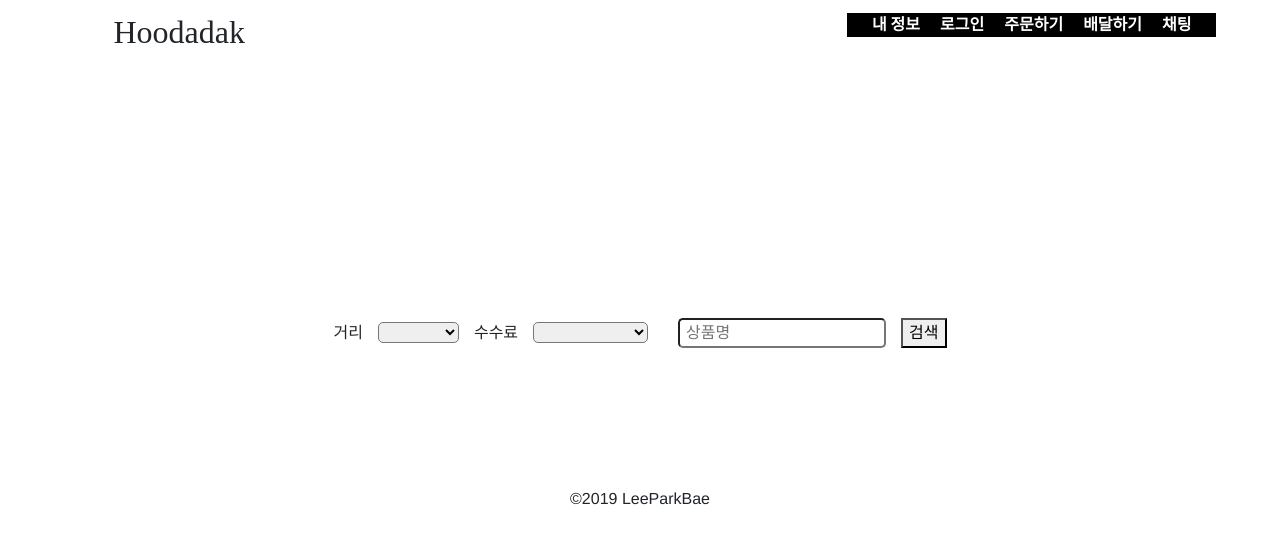
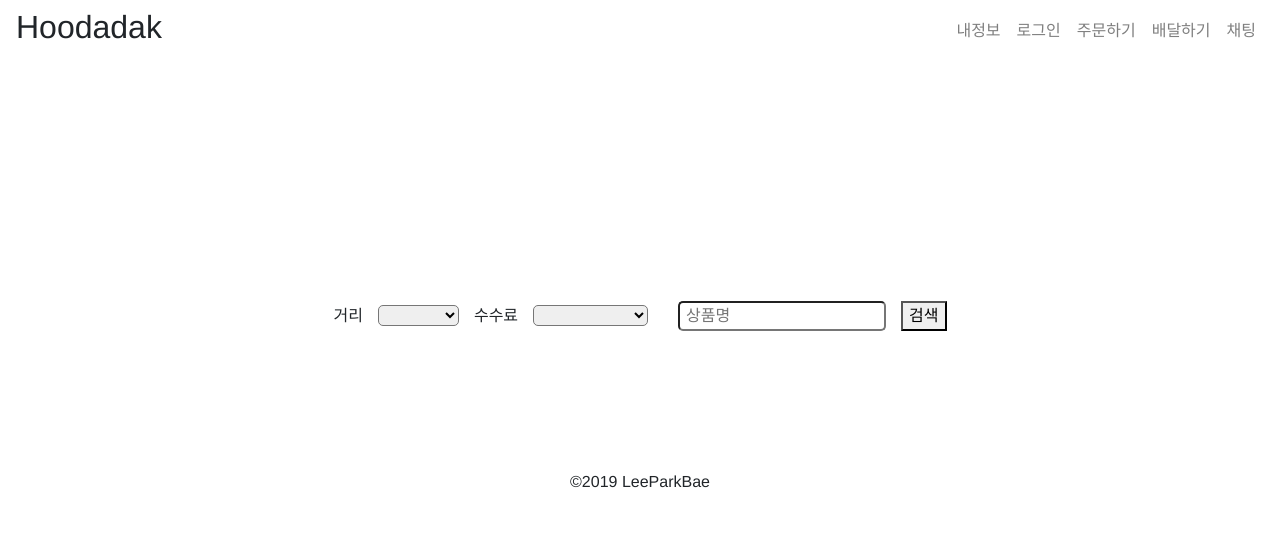
Before and after one commit to Lee-Park-Bae-Project/BaedalInUs, a Vue app in the folder frontend/: page / in a window 1280 px wide. Shown: the top 544 px of the page. Built offline with nearby package versions, Linux system fonts and the light colour scheme; no server answers.

Commit message:
navgation bar in header is modified

```diff
--- a/frontend/src/components/Header.vue
+++ b/frontend/src/components/Header.vue
@@ -1,22 +1,28 @@
 <template>
-  <div class="outer">
-    <div class="inner">
+  <div>
+    <b-navbar toggleable="lg">
+      <!--<b-navbar-brand @click="mainPage">Hoodadak</b-navbar-brand>-->
       <div id="logo">
         <h2 @click="mainPage">Hoodadak</h2>
       </div>
-      <div id="menu">
-        <ul>
-          <li>내 정보</li>
-          <li @click="login">로그인</li>
-          <li>주문하기</li>
-          <li>배달하기</li>
-          <li @click="chat">채팅
-            <!--<span v-if="this.sumOfUncheckedMsg !==0" class="badge badge-danger">{{this.sumOfUncheckedMsg}}</span>-->
+      <b-navbar-toggle target="nav_collapse" />
+
+      <b-collapse is-nav id="nav_collapse">
+
+
+        <!-- Right aligned nav items -->
+        <b-navbar-nav class="ml-auto">
+          <b-nav-item>내정보</b-nav-item>
+          <b-nav-item @click="login">로그인</b-nav-item>
+          <b-nav-item href="#">주문하기</b-nav-item>
+          <b-nav-item href="#">배달하기</b-nav-item>
+          <b-nav-item @click="chat">채팅
             <span v-if="sumOfUncheckedMsg!==0" class="badge badge-danger">{{this.sumOfUncheckedMsg}}</span>
-          </li>
-        </ul>
-      </div>
-    </div>
+          </b-nav-item>
+
+        </b-navbar-nav>
+      </b-collapse>
+    </b-navbar>
   </div>
 
 </template>
@@ -69,61 +75,65 @@
 
   }
 
-  #logo {
-    width: 20%;
-    float: left;
-    cursor: pointer;
-    font-family: "Cooper Black";
+  .menu{
+    float:right;
+  }
 
-  }
+  /*#logo {*/
+    /*width: 20%;*/
+    /*float: left;*/
+    /*cursor: pointer;*/
+    /*font-family: "Cooper Black";*/
+  /*}*/
 
   #logo :hover {
     color: #faff31
   }
 
-  #menu {
-    width: 80%;
-    float: right;
-  }
+  /*#menu {*/
+    /*float: right;*/
+    /*background: black;*/
+    /*color:white;*/
+  /*}*/
 
-  ul {
-    list-style: none;
-    background-color: #000000;
-    list-style-type: none;
-    margin-left: 60%;
-    padding: 0;
-    overflow: hidden;
+  /*ul {*/
+    /*list-style: none;*/
+    /*!*background-color: #000000;*!*/
+    /*list-style-type: none;*/
+    /*margin-left: 60%;*/
+    /*padding: 0;*/
+    /*overflow: hidden;*/
 
-  }
+  /*}*/
 
-  li {
-    display: inline;
-    background-color: black;
-    color: white;
-    margin: 10px;
-    text-decoration: none;
-    text-align: center;
-    font-weight: bold;
-  }
+  /*li {*/
+    /*display: inline;*/
+    /*!*background-color: black;*!*/
+    /*color: white;*/
+    /*margin: 10px;*/
+    /*text-decoration: none;*/
+    /*text-align: center;*/
+    /*font-weight: bold;*/
+  /*}*/
 
-  li:hover {
-    background-color: white;
-    color: black;
-    cursor: pointer
-  }
+  /*li:hover {*/
+    /*background-color: white;*/
+    /*color: black;*/
+    /*cursor: pointer*/
+  /*}*/
 
-  .outer {
-    font-family: "Franklin Gothic Demi";
-    width: 100%;
-    height: 100%;
-  }
+  /*.outer {*/
+    /*font-family: "Franklin Gothic Demi";*/
+    /*width: 100%;*/
+    /*height: 100%;*/
+  /*}*/
 
-  .inner {
-    margin: 1%;
-    width: 90%;
-    height: 100%;
-    display: inline-block;
+  /*.inner {*/
+    /*margin: 1%;*/
+    /*width: 100%;*/
+    /*height: 100%;*/
+    /*display: inline-block;*/
 
-  }
+  /*}*/
 
 </style>
```
Also changed, not shown: 1 other file (tests, documents, lock files or other folders).
